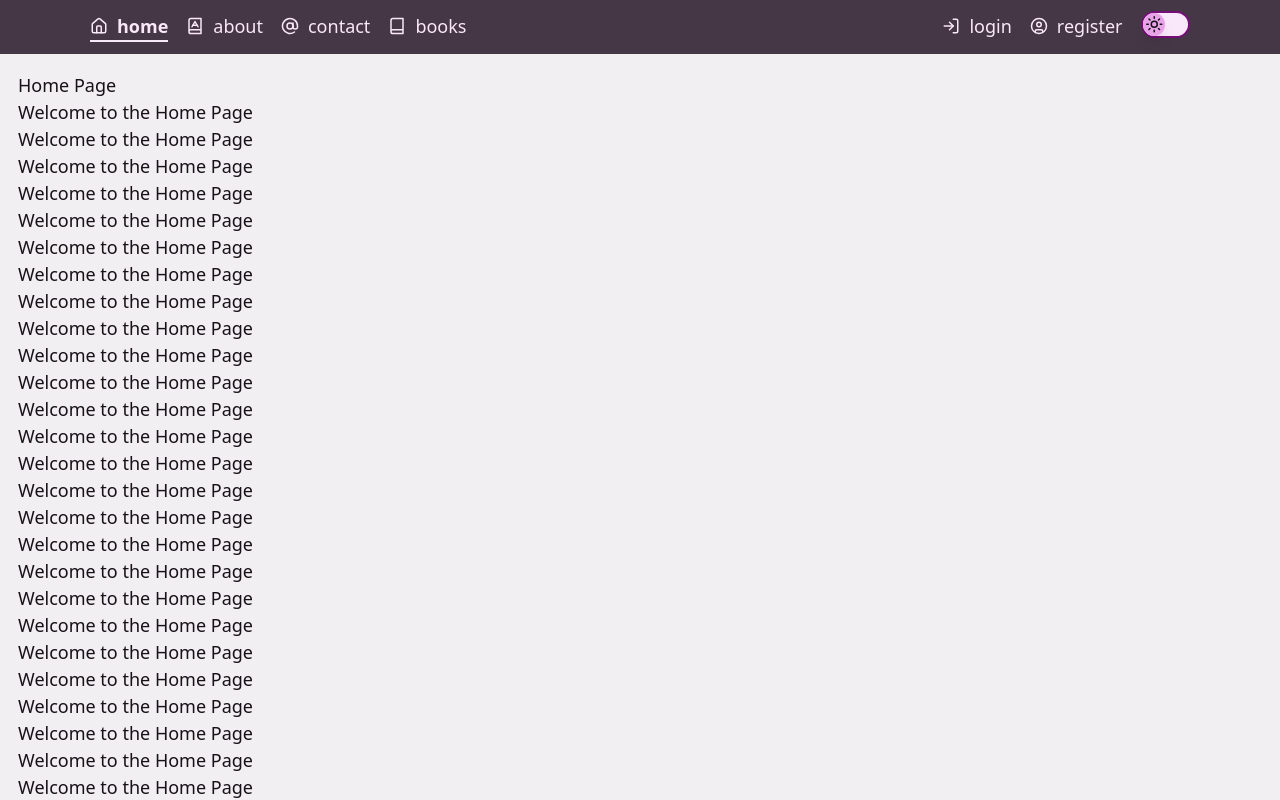
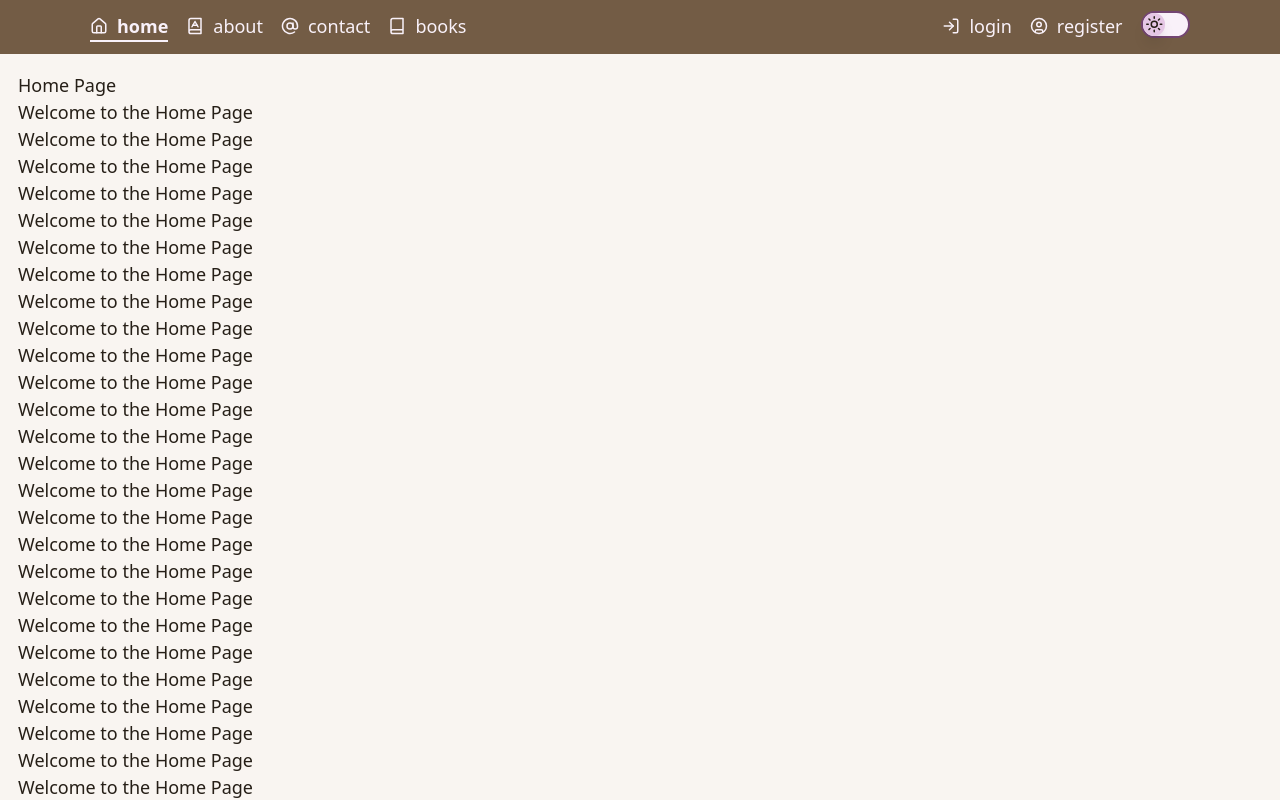
Before and after one commit to birkheadc/ViteReactAwsAmplify, a React (Vite) app: page / in a window 1280 px wide. Shown: the top 800 px of the page. Built offline with nearby package versions, Linux system fonts and the light colour scheme; no server answers.

Commit message:
change theme colors

```diff
--- a/tailwind.config.js
+++ b/tailwind.config.js
@@ -11,40 +11,40 @@ export default {
         full: "rgba(0,0,0,0)",
       },
       primary: {
-        50: "#f9e8f9",
-        100: "#f3d1f3",
-        200: "#e7a2e8",
-        300: "#db74dc",
-        400: "#cf45d1",
-        500: "#c317c5",
-        600: "#9c129e",
-        700: "#750e76",
-        800: "#4e094f",
-        900: "#270527",
+        50: "#f9f1f9",
+        100: "#f2e3f2",
+        200: "#e5c7e5",
+        300: "#d9abd8",
+        400: "#cc8fcb",
+        500: "#bf73be",
+        600: "#995c98",
+        700: "#734572",
+        800: "#4c2e4c",
+        900: "#261726",
       },
       secondary: {
-        50: "#e8f8f8",
-        100: "#d1f1f0",
-        200: "#a3e3e2",
-        300: "#74d5d3",
-        400: "#46c7c5",
-        500: "#18b9b6",
-        600: "#139492",
-        700: "#0e6f6d",
-        800: "#0a4a49",
-        900: "#052524",
+        50: "#f1f5f9",
+        100: "#e3eaf2",
+        200: "#c7d6e5",
+        300: "#abc1d9",
+        400: "#8fadcc",
+        500: "#7398bf",
+        600: "#5c7a99",
+        700: "#455b73",
+        800: "#2e3d4c",
+        900: "#171e26",
       },
       neutral: {
-        50: "#f1eff1",
-        100: "#e3dee3",
-        200: "#c7bdc8",
-        300: "#ac9dac",
-        400: "#907c91",
-        500: "#745b75",
-        600: "#5d495e",
-        700: "#463746",
-        800: "#2e242f",
-        900: "#171217",
+        50: "#f9f5f1",
+        100: "#f2ebe3",
+        200: "#e5d7c7",
+        300: "#d9c2ab",
+        400: "#ccae8f",
+        500: "#bf9a73",
+        600: "#997b5c",
+        700: "#735c45",
+        800: "#4c3e2e",
+        900: "#261f17",
       },
     },
     container: {
```
